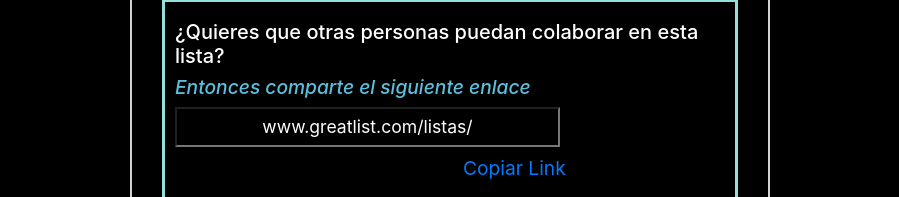
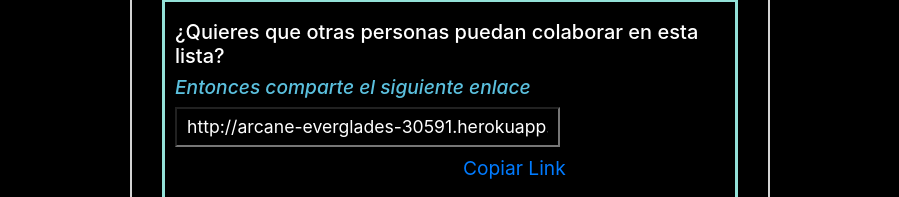
Before and after one commit to Onpointiscake/shareable-todo, a React (Create React App) app in the folder front/: page / in a window 1280 px wide. Both pictures are taken after typing "Sample" into the empty fields and a click on the button "Crear". Shown: the part 329-526 px from the top of the page, without its empty margins (190-1089 px from the left). Built offline with nearby package versions, Linux system fonts and the light colour scheme; no server answers.

Commit message:
last changes before deploy

```diff
--- a/front/src/Components/CreateList/CreateList.js
+++ b/front/src/Components/CreateList/CreateList.js
@@ -152,8 +152,8 @@
               <div className="get-link-wrapper">
                 <h5>¿Quieres que otras personas puedan colaborar en esta lista?</h5>
                 <h6 className="info-share">Entonces comparte el siguiente enlace </h6>
-                <input className="input-share-list" defaultValue={"www.greatlist.com/listas/" + this.state.id_lista}></input>
-                <button className="button-copy-link btn btn-link" href={"www.greatlist.com/listas/" + this.state.id_lista}>Copiar Link</button>
+                <input className="input-share-list" defaultValue={"http://arcane-everglades-30591.herokuapp.com/lista/" + this.state.id_lista}></input>
+                <button className="button-copy-link btn btn-link" href={"http://arcane-everglades-30591.herokuapp.com/lista/" + this.state.id_lista}>Copiar Link</button>
               </div>
               <div className="go-to-list-wrapper">
                 <p>...O accede directamente a tu nueva lista</p>
--- a/front/src/Components/TheList/TheList.js
+++ b/front/src/Components/TheList/TheList.js
@@ -114,11 +114,8 @@
         if (window.confirm(`¿Quieres borrar la tarea ${task.name}?`)) {
 
             axios.delete(`http://localhost:4000/api/task/${id}`)
-                .then(() => console.log('tarea de la lista eliminada'))
-                .catch((err) => console.log(err))
-
-                let idlista = this.props.match.params.id_lista
-                setTimeout(() => {
+                .then(() => {
+                    let idlista = this.props.match.params.id_lista
                     axios.get(`http://localhost:4000/api/tasks/${idlista}`)
                         .then((response) => {
                             let tasks = response.data;
@@ -128,8 +125,7 @@
                         }).catch((error) => console.log(error))
 
                     console.log(this.state.tasks)
-                }, 3000)
-
+                }).catch((err) => console.log(err))
         } else {
             console.log('anulada operacion')
         }
@@ -143,13 +139,8 @@
         axios.post('http://localhost:4000/api/task', {
             name: nombreTask,
             list: this.state.id_lista
-        }).then((res) => {
-            console.log(res)
-        }).catch(error => console.error(error))
-
-        // Get again the Tasks:
-        let id = this.props.match.params.id_lista
-        setTimeout(() => {
+        }).then(() => {
+            let id = this.props.match.params.id_lista
             axios.get(`http://localhost:4000/api/tasks/${id}`)
                 .then((response) => {
                     let tasks = response.data;
@@ -159,7 +150,7 @@
                 }).catch((error) => console.log(error))
 
             console.log(this.state.tasks)
-        }, 3000)
+        }).catch(error => console.error(error))
 
         //clear value of input:
         document.getElementById("create-list-form").reset();
```
